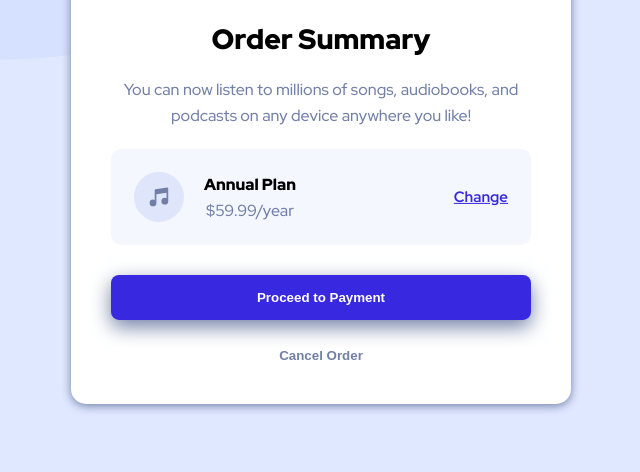
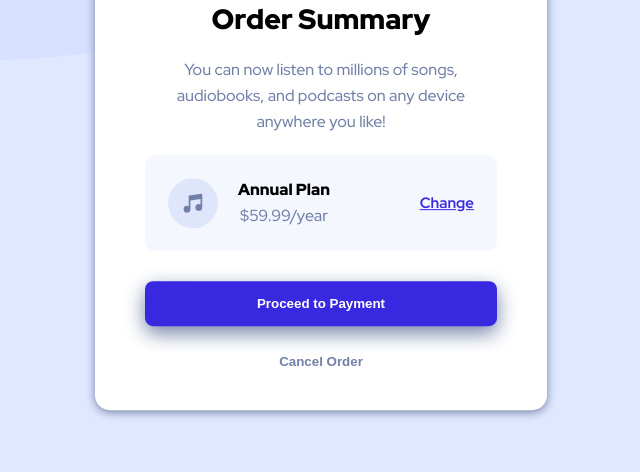
Before and after one commit to Medghazaly/order-summary-component, a plain HTML site: page index.html in a window 1280 px wide. Shown: the part 328-800 px from the top of the page, without its empty margins (319-959 px from the left). Drawn offline with Linux system fonts and the light colour scheme.

Commit message:
edit margin in content

```diff
--- a/style.css
+++ b/style.css
@@ -28,7 +28,7 @@ body {
 /* Start Order Summary */
 
 .container {
-  width: 500px;
+  width: 452px;
   position: absolute;
   top: 50%;
   left: 50%;
@@ -45,13 +45,13 @@ body {
 }
 
 .container .content {
-  padding: 0 40px;
+  padding: 0 50px;
+  margin: 40px 0;
 }
 
 .container .content h1 {
   font-size: 28px;
   font-weight: 900;
-  margin-top: 31px;
 }
 
 .container .content p {
@@ -117,7 +117,6 @@ body {
   background: white;
   font-weight: 900;
   color: var(--Desaturated-blue);
-  margin-bottom: 40px;
 }
 
 /* Media Query Mobile */
```
